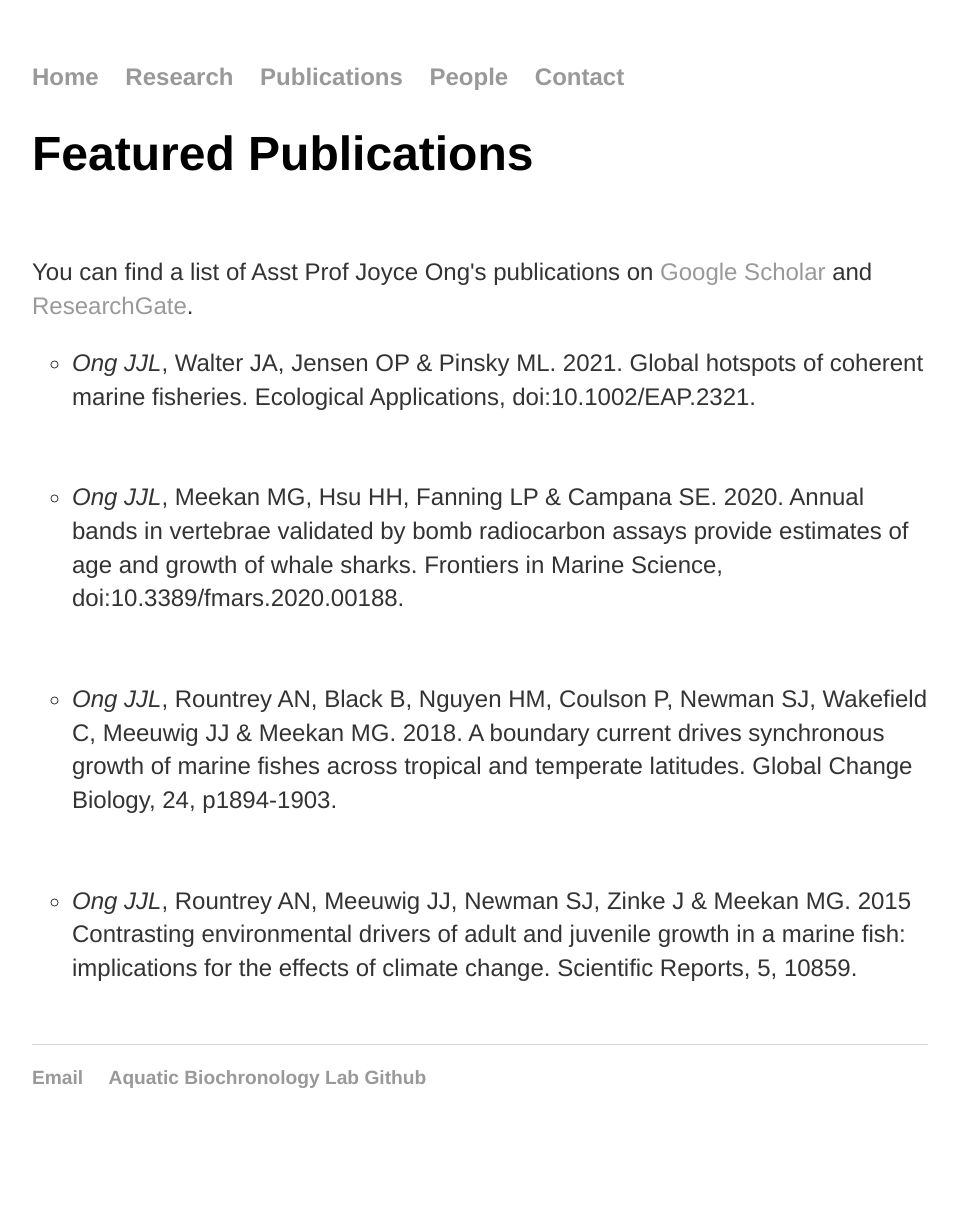
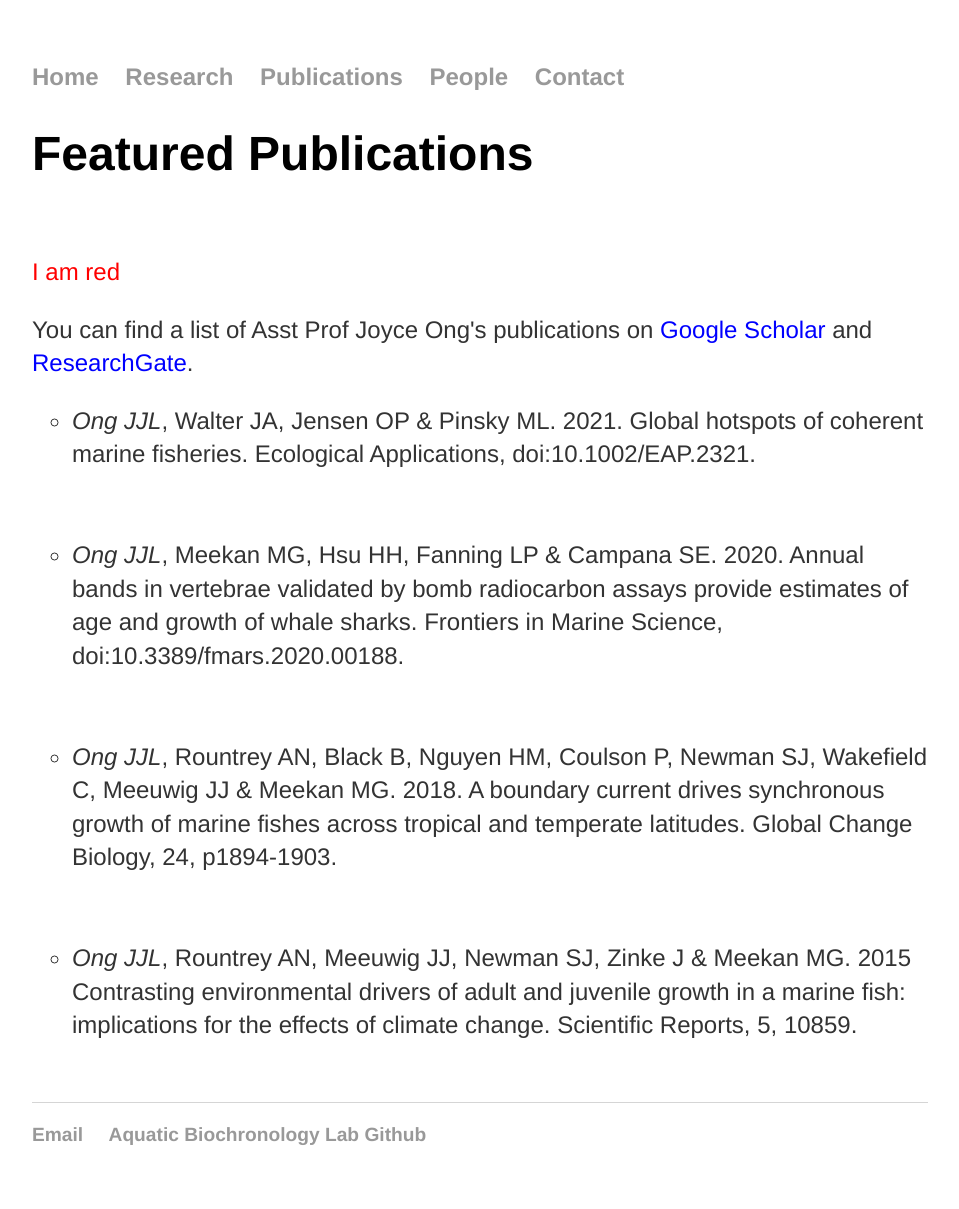
Before and after one commit to Aquatic-Biochronology-Lab/Aquatic-Biochronology-Lab.github.io, a Jekyll site: the page built from Publications/index.html, in a window 1280 px wide. Shown: the whole page, without its empty margins (160-1119 px from the left). Built offline with Jekyll 4.4.1, drawn with Linux system fonts in a browser that asks for light colours; before the commit the page ends 1151 px from its top, so only the background shows below that.

Commit message:
Update index.html

```diff
--- a/Publications/index.html
+++ b/Publications/index.html
@@ -5,7 +5,10 @@ title: Featured Publications
 
 <h1>Featured Publications</h1>
 	<br>
-<p> You can find a list of Asst Prof Joyce Ong's publications on <a href = https://scholar.google.com/citations?user=BLU4J8QAAAAJ&hl=en&oi=sra> Google Scholar </a> and <a href = https://www.researchgate.net/profile/Joyce-Ong-2> ResearchGate</a>.</p>
+
+<p style="color:red;">I am red</p>
+
+<p> You can find a list of Asst Prof Joyce Ong's publications on <a href = https://scholar.google.com/citations?user=BLU4J8QAAAAJ&hl=en&oi=sra style="color:blue;"> Google Scholar </a> and <a href = https://www.researchgate.net/profile/Joyce-Ong-2 style="color:blue;"> ResearchGate</a>.</p>
 	<ul>
 		<li><em>Ong JJL</em>, Walter JA, Jensen OP & Pinsky ML. 2021. Global hotspots of coherent marine fisheries. Ecological Applications, doi:10.1002/EAP.2321.</li><br><br>
 		<li><em>Ong JJL</em>, Meekan MG, Hsu HH, Fanning LP & Campana SE. 2020. Annual bands in vertebrae validated by bomb radiocarbon assays provide estimates of age and growth of whale sharks. Frontiers in Marine Science, doi:10.3389/fmars.2020.00188.</li><br><br>
```
